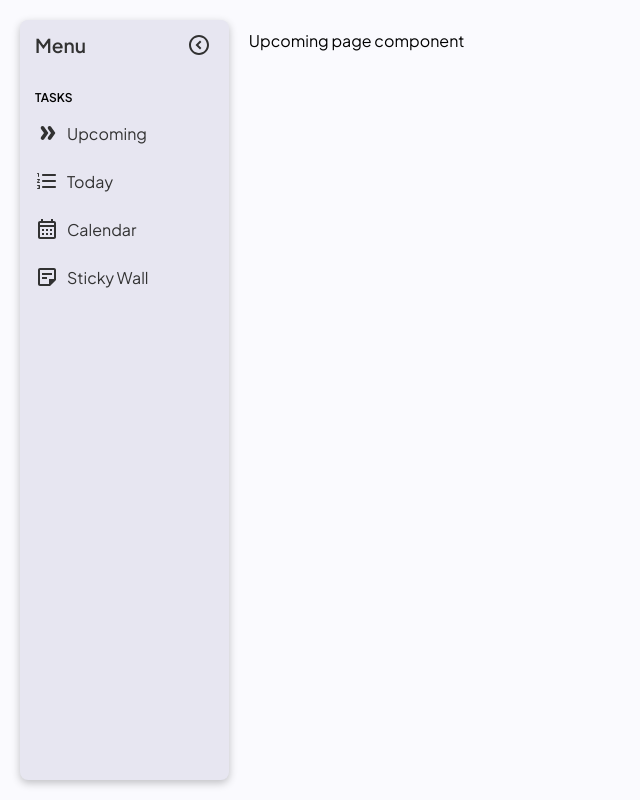
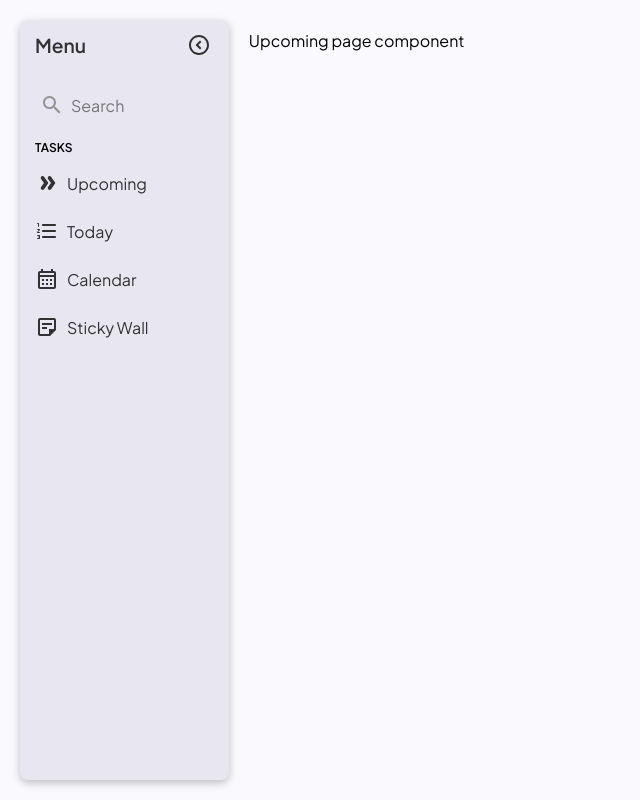
Before and after one commit to SkyHuss/todoList, a React (Vite) app: page / in a window 1280 px wide. Shown: the whole page, without its empty margins (0-640 px from the left). Built offline with nearby package versions, Linux system fonts and the light colour scheme.

Commit message:
feat(sidebar): implement static searchbar design

```diff
--- a/src/components/Sidebar/Sidebar.css
+++ b/src/components/Sidebar/Sidebar.css
@@ -24,7 +24,6 @@
     font-weight: 600;
 }
 
-
 .sidebar-container .header .collapse-button {
     height: 30px;
     width: 30px;
@@ -42,6 +41,53 @@
     box-shadow: rgba(0, 0, 0, 0.24) 0px 3px 8px;
 }
 
+
+/* search bar style */
+.sidebar-container .search-bar-container {
+    margin-top: 20px;
+    position: relative;
+    color: var(--medium-gray);
+}
+
+.sidebar-container .search-bar-container input {
+    width: 100%;
+    height: 30px;
+    padding-left: 40px;
+    border-radius: 8px;
+    border: solid 1px transparent;
+    background-color: var(--neutral-300);
+    font-size: 16px;
+    transition: all 0.3s;
+}
+
+.sidebar-container .search-bar-container input:focus {
+    border-color: var(--neutral-400);
+    background-color: var(--white);
+}
+
+.sidebar-container .search-bar-container .search-icon {
+    position: absolute;
+    left: 10px;
+    top: 3px;
+}
+
+.sidebar-container .search-bar-container .collapsed-search-icon {
+    color: var(--darker-gray);
+    border-radius: 8px;
+    transition: all 0.3s;
+    height: 40px;
+    width: 30px;
+    font-size: 14px;
+}
+
+.sidebar-container .search-bar-container .collapsed-search-icon:hover {
+    background-color: var(--neutral-400);
+    cursor: pointer;
+}
+
+
+
+/* menu style */
 .sidebar-container .menu-container {
     padding-top: 20px;
 }
--- a/src/components/Sidebar/Sidebar.tsx
+++ b/src/components/Sidebar/Sidebar.tsx
@@ -1,5 +1,5 @@
 import { useState } from 'react'
-import { Menu, ExpandCircleDownOutlined } from '@mui/icons-material';
+import { Menu, ExpandCircleDownOutlined, Search } from '@mui/icons-material';
 
 import './Sidebar.css'
 import SidebarItem from './SidebarItem/SidebarItem';
@@ -26,6 +26,17 @@ export default function Sidebar() {
                 </div>
             </div>
 
+            <div className="search-bar-container">
+                {isCollapsed ?
+                    <Search className='collapsed-search-icon' onClick={() => {setIsCollapsed(false)}}/> :
+                    <Search className='search-icon'/>
+                }
+
+                {!isCollapsed &&
+                    <input type="text" className='search-input' placeholder='Search'/>
+                }
+            </div>
+
             <div className="menu-container">
                 <div className="menu-list">
                     {!isCollapsed && <div className="title">TASKS</div>}
--- a/src/index.css
+++ b/src/index.css
@@ -8,3 +8,7 @@
     box-sizing: border-box;
     font-family: 'Plus Jakarta Sans', sans-serif;
 }
+
+textarea:focus, input:focus{
+    outline: none;
+}
```
